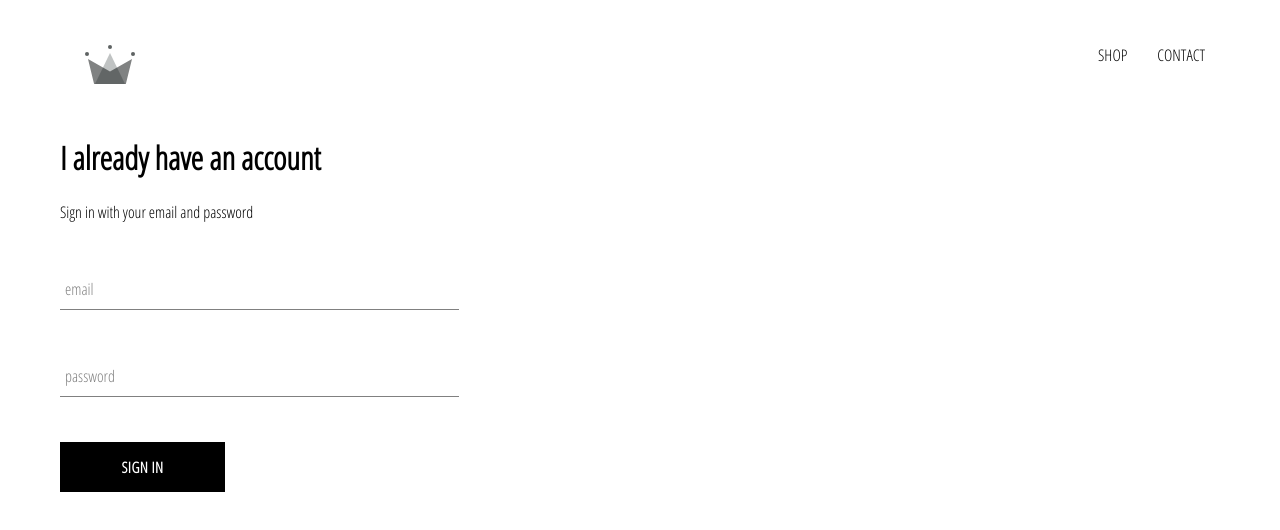
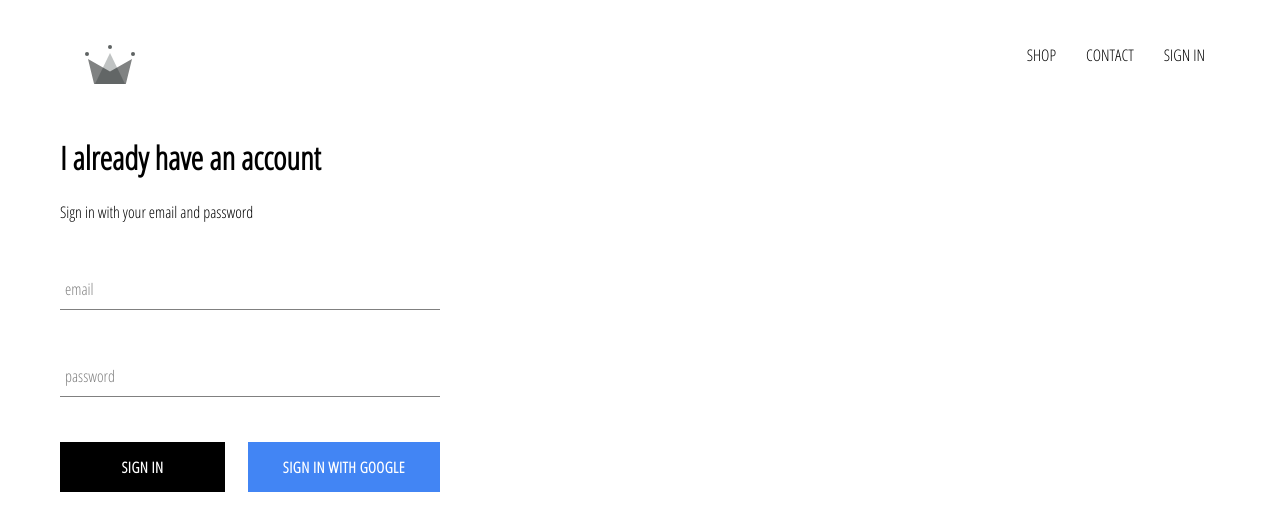
Before and after one commit to uroojisar/crwn-clothing, a React (Create React App) app: page /signin in a window 1280 px wide. Shown: the top 530 px of the page. Built offline with nearby package versions, Linux system fonts and the light colour scheme; no server answers.

Commit message:
Integrated firebase into app, created sign in page with "sign in with Google"

```diff
--- a/package.json
+++ b/package.json
@@ -6,6 +6,7 @@
     "@testing-library/jest-dom": "^5.14.1",
     "@testing-library/react": "^11.2.7",
     "@testing-library/user-event": "^12.8.3",
+    "firebase": "^9.1.3",
     "node-sass": "^6.0.1",
     "react": "^17.0.2",
     "react-dom": "^17.0.2",
--- a/src/App.css
+++ b/src/App.css
@@ -6,3 +6,7 @@
     text-decoration: none;
     color: black;
 }
+
+* {
+    box-sizing: border-box;
+}
--- a/src/App.js
+++ b/src/App.js
@@ -5,11 +5,35 @@
 import ShopPage from './Pages/shop/shop.component';
 import Header from "./Component/header/header.component";
 import SignInAndSignUpPage from './Pages/sign-in-and-sign-up/sign-in-and-sign-up.component';
+import { auth } from './firebase/firebase.utils';
 
-function App() {
+class App extends React.Component {
+  constructor(props){
+    super(props);
+    this.state = {
+      currentUser: ''
+    }
+  };
+
+  unsubscribeFromAuth = null;
+
+  componentDidMount() {
+    // Open subscript to auth state change event. Must close this to avoid memory leaks.
+    this.unsubscribeFromAuth = auth.onAuthStateChanged(user =>
+      {this.setState({ currentUser: user });
+      console.log(user);
+      });
+  }
+
+  // Subscription for auth state change will be closed by this method.
+  componentWillUnmount(){
+    this.unsubscribeFromAuth();
+  }
+
+  render() {
     return (
       <div>
-      <Header/>
+        <Header currentUser={this.state.currentUser}/>
         <Switch>
         <Route exact path='/' component={HomePage}/>
         <Route path='/shop' component={ShopPage}/>
@@ -18,5 +42,6 @@
       </div>
     );
   }
+}
 
 export default App;
--- a/src/Component/custom-button/custom-button.component.jsx
+++ b/src/Component/custom-button/custom-button.component.jsx
@@ -1,8 +1,8 @@
 import React from 'react';
 import './custom-button.styles.scss';
 
-const CustomButton = ({ children, ...otherProps }) => (
-    <button className="custom-button" {...otherProps}>
+const CustomButton = ({ children, isGoogleSignIn, ...otherProps }) => (
+    <button className={`${isGoogleSignIn ? 'google-sign-in': ''} custom-button`} {...otherProps}>
         {children}
     </button>
 );
--- a/src/Component/custom-button/custom-button.styles.scss
+++ b/src/Component/custom-button/custom-button.styles.scss
@@ -19,4 +19,13 @@
       color: black;
       border: 1px solid black;
     }
+    &.google-sign-in {
+      background-color: #4285f4;
+      color: white;
+
+      &:hover{
+        background-color: #357ae8;
+        border: none;
+      }
+    }
   }
--- a/src/Component/header/header.component.jsx
+++ b/src/Component/header/header.component.jsx
@@ -2,8 +2,9 @@
 import { Link } from 'react-router-dom';
 import { ReactComponent as Logo } from '../../assets/crown.svg';
 import './header.styles.scss';
+import { auth } from '../../firebase/firebase.utils';
 
-const Header = () => (
+const Header = ({ currentUser }) => (
     <div className='header'>
         <Link className="logo-container" to="/">
                 <Logo className="logo" />
@@ -11,6 +12,12 @@
             <div className="options">
                 <Link className="option" to="/shop">SHOP</Link>
                 <Link className="option" to="/shop">CONTACT</Link>
+                {
+                    currentUser ?
+                    <div className="option" onClick={() => auth.signOut()}>SIGN OUT</div>
+                    :
+                    <Link className="option" to="/signin">SIGN IN</Link>
+                }
             </div>
         </div>
 
--- a/src/Component/sign-in/sign-in.component.jsx
+++ b/src/Component/sign-in/sign-in.component.jsx
@@ -2,6 +2,7 @@
 import FormInput from '../form-input/form-input.component';
 import CustomButton from '../custom-button/custom-button.component';
 import './sign-in.styles.scss';
+import { signInWithGoogle } from '../../firebase/firebase.utils';
 
 class SignIn extends React.Component {
     constructor(props){
@@ -45,7 +46,11 @@
                         label="password"
                         required/>
 
+                    <div className="buttons">
                     <CustomButton type="submit"> Sign in</CustomButton>
+                    <CustomButton onClick={signInWithGoogle} isGoogleSignIn> Sign in with Google</CustomButton>
+                    </div>
+
                 </form>
             </div>
         )
--- a/src/Component/sign-in/sign-in.styles.scss
+++ b/src/Component/sign-in/sign-in.styles.scss
@@ -1,9 +1,13 @@
 .sign-in {
-    width: 30vw;
+    width: 380px;
     display: flex;
     flex-direction: column;
 
     .title {
         margin: 10px 0px;
     }
+    .buttons {
+        display: flex;
+        justify-content: space-between;
+    }
 }
--- /dev/null
+++ b/src/firebase/firebase.utils.js
@@ -0,0 +1,24 @@
+import firebase from 'firebase/compat/app';
+import 'firebase/compat/firestore';
+import 'firebase/compat/auth';
+
+const firebaseConfig = {
+    apiKey: "AIzaSyAtSTag4EZS1Y-l0Q3OoU0Rd4ygb82iA1E",
+    authDomain: "crwn-db-c5514.firebaseapp.com",
+    projectId: "crwn-db-c5514",
+    storageBucket: "crwn-db-c5514.appspot.com",
+    messagingSenderId: "669934105432",
+    appId: "1:669934105432:web:5ba30217b2210069bc2b2d"
+  };
+
+firebase.initializeApp(firebaseConfig);
+
+export const auth = firebase.auth();
+export const firestore = firebase.firestore();
+
+// Allow for signing in with Google
+const provider = new firebase.auth.GoogleAuthProvider();
+provider.setCustomParameters({ prompt : "select_account"});
+
+export const signInWithGoogle = () => auth.signInWithPopup(provider);
+export default firebase;
```
Also changed, not shown: 1 other file (tests, documents, lock files or other folders). Lines whose indentation alone changed are shown as unchanged.
